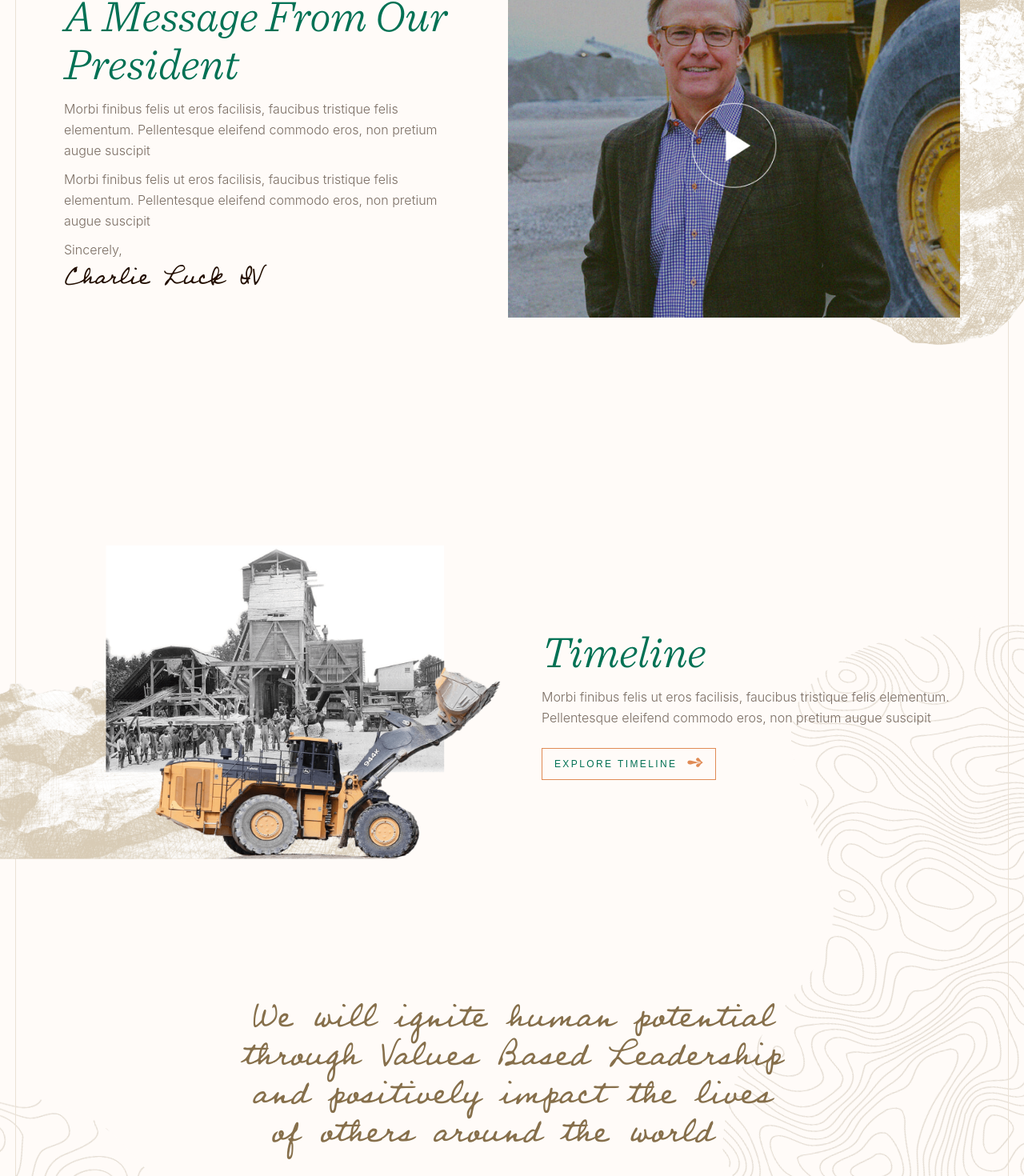
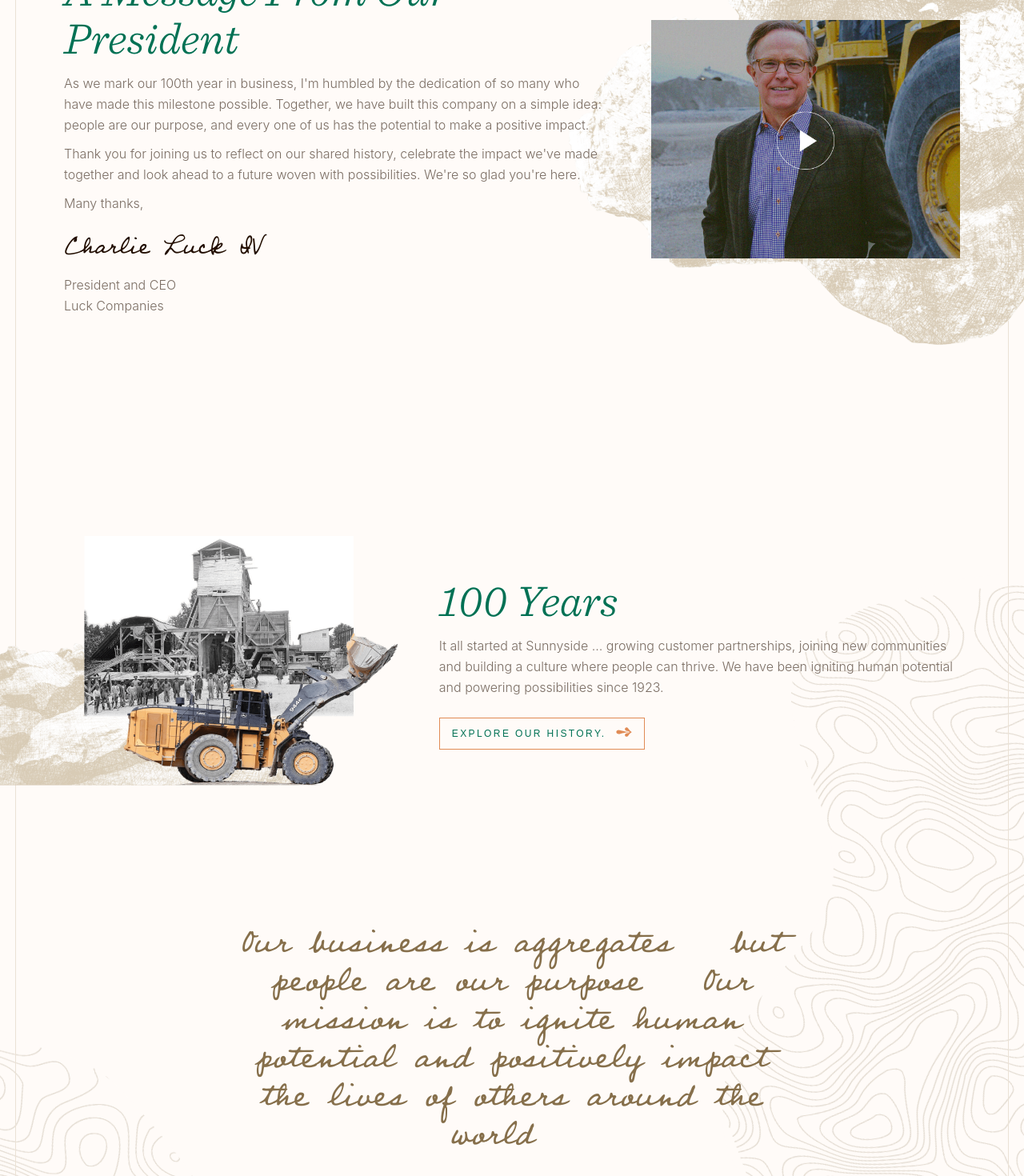
Before and after one commit to cdriscoll66/Luck-100-years-Nuxt, a Nuxt app: page / in a window 1280 px wide. Shown: the part 980-2450 px from the top of the page at 80% size. Built offline with nearby package versions, Linux system fonts and the light colour scheme; a web font is replaced by a local one.

Commit message:
add home content

```diff
--- a/components/HomeHeader.vue
+++ b/components/HomeHeader.vue
@@ -8,7 +8,7 @@
             <img src="~/assets/images/100-logo.svg" alt="hero-home" class="hero-home__img" />
         </div>
             <h1>Powering Possibilities</h1>
-            <h3>100 years of powering possibilities for our associates, customers and communities</h3>
+            <h3>For 100 years, Luck Companies has been about people: powering possibilities for associates, customers and communities, and continuing to make a positive impact on the lives of others for generations to come.</h3>
     </div>
 </template>
 
--- a/components/HundredLogoGraphic.vue
+++ b/components/HundredLogoGraphic.vue
@@ -2,7 +2,7 @@
 
 <template>
   <div class="hundred-graphic">
-    <h2 class="hundred-graphic__title">The Hundred Year Breakdown</h2>
+    <h2 class="hundred-graphic__title">Explaining the Clovers</h2>
     <div class="hundred-graphic__inner">
       <div class="hundred-graphic__image">
         <img
@@ -13,9 +13,7 @@
       <div class="hundred-graphic__text">
         <h4>The 00s</h4>
         <p>
-          Morbi finibus felis ut eros facilisis, faucibus tristique felis
-          elementum. Pellentesque eleifend commodo eros, non pretium augue
-          suscipit
+          Our 100th anniversary logo is inspired by the timeless clover. Our mark, which has evolved over the years, has stood the test of time as a symbol of growth, optimism and family. For 100 years, we’ve stayed true to the clover, and it continues to ground us today.
         </p>
       </div>
     </div>
--- a/components/PresidentMessage.vue
+++ b/components/PresidentMessage.vue
@@ -21,17 +21,14 @@ const playModal = () => {
       <div class="president__text">
         <h2>A Message From Our President</h2>
         <p>
-          Morbi finibus felis ut eros facilisis, faucibus tristique felis
-          elementum. Pellentesque eleifend commodo eros, non pretium augue
-          suscipit
+          As we mark our 100th year in business, I'm humbled by the dedication of so many who have made this milestone possible. Together, we have built this company on a simple idea: people are our purpose, and every one of us has the potential to make a positive impact.
         </p>
         <p>
-          Morbi finibus felis ut eros facilisis, faucibus tristique felis
-          elementum. Pellentesque eleifend commodo eros, non pretium augue
-          suscipit
+          Thank you for joining us to reflect on our shared history, celebrate the impact we've made together and look ahead to a future woven with possibilities. We're so glad you're here.
         </p>
-        <p>Sincerely,</p>
+        <p>Many thanks,</p>
         <p class="signature">Charlie Luck IV</p>
+        <p>President and CEO<br />Luck Companies</p>
       </div>
       <div class="president__media">
         <a @click="playModal">
@@ -97,5 +94,6 @@ p.signature {
   font-size: 2.25rem;
   line-height: 1;
   color: #220e00;
+  margin-top: 30px;
 }
 </style>
--- a/components/TimelineHomeBlock.vue
+++ b/components/TimelineHomeBlock.vue
@@ -9,9 +9,9 @@
             <img src="/images/home-page/home-collage1.png" alt="Tome Timeline Collage" />
         </div>
         <div class="timeline-home__text">
-            <h2>Timeline</h2>
-            <p>Morbi finibus felis ut eros facilisis, faucibus tristique felis elementum. Pellentesque eleifend commodo eros, non pretium augue suscipit</p>
-            <div class="link-button__wrapper"><NuxtLink class="link-button" to="/hundred-years">Explore Timeline</NuxtLink></div>
+            <h2>100 Years</h2>
+            <p>It all started at Sunnyside … growing customer partnerships, joining new communities and building a culture where people can thrive. We have been igniting human potential and powering possibilities since 1923.</p>
+            <div class="link-button__wrapper"><NuxtLink class="link-button" to="/hundred-years">Explore our history.</NuxtLink></div>
         </div>
 
     </div>
--- a/components/YourStoriesHomeBlock.vue
+++ b/components/YourStoriesHomeBlock.vue
@@ -8,8 +8,8 @@
 
         <div class="ystories-home__text">
             <h2>Your Stories</h2>
-            <p>Morbi finibus felis ut eros facilisis, faucibus tristique felis elementum. Pellentesque eleifend commodo eros, non pretium augue suscipit</p>
-            <div class="link-button__wrapper"><NuxtLink class="link-button" to="/your-stories">Explore Your Stories</NuxtLink></div>
+            <p>The story of Luck Companies is about relationships. And it’s best told in the voices of the customers and community partners who inspire us every day. Hear from the people who have made this milestone possible.</p>
+            <div class="link-button__wrapper"><NuxtLink class="link-button" to="/your-stories">Explore your stories</NuxtLink></div>
         </div>
 
         <div class="ystories-home__media">
--- a/pages/index.vue
+++ b/pages/index.vue
@@ -11,7 +11,7 @@
       <div class="outline">
         <PresidentMessage />
         <TimelineHomeBlock />
-        <WideQuote quote="We will ignite human potential through Values Based Leadership and positively impact the lives of others around the world." />
+        <WideQuote quote="Our business is aggregates, but people are our purpose. Our mission is to ignite human potential and positively impact the lives of others around the world. " />
         <YourStoriesHomeBlock />
         <HundredLogoGraphic />
       </div>
```
